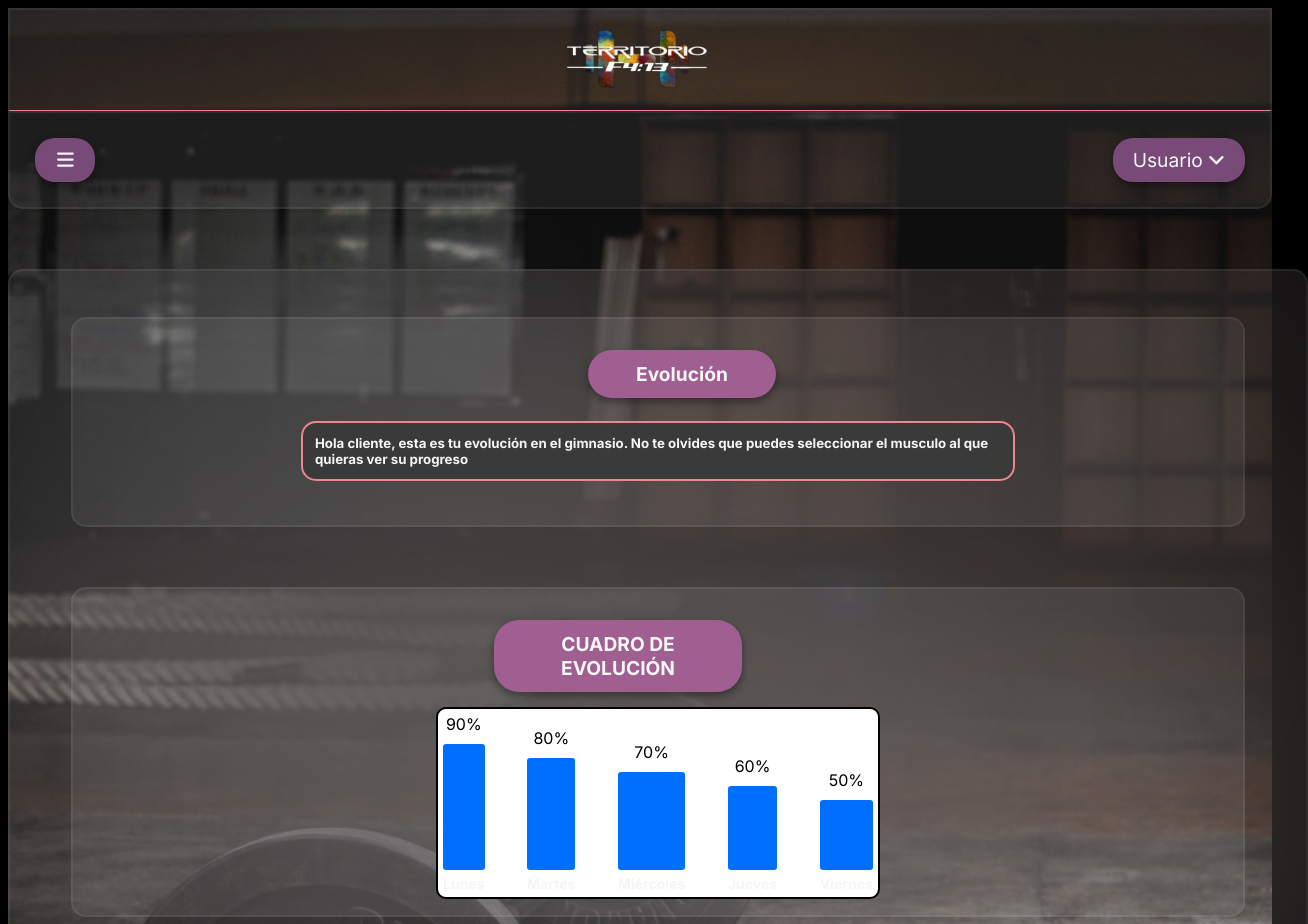
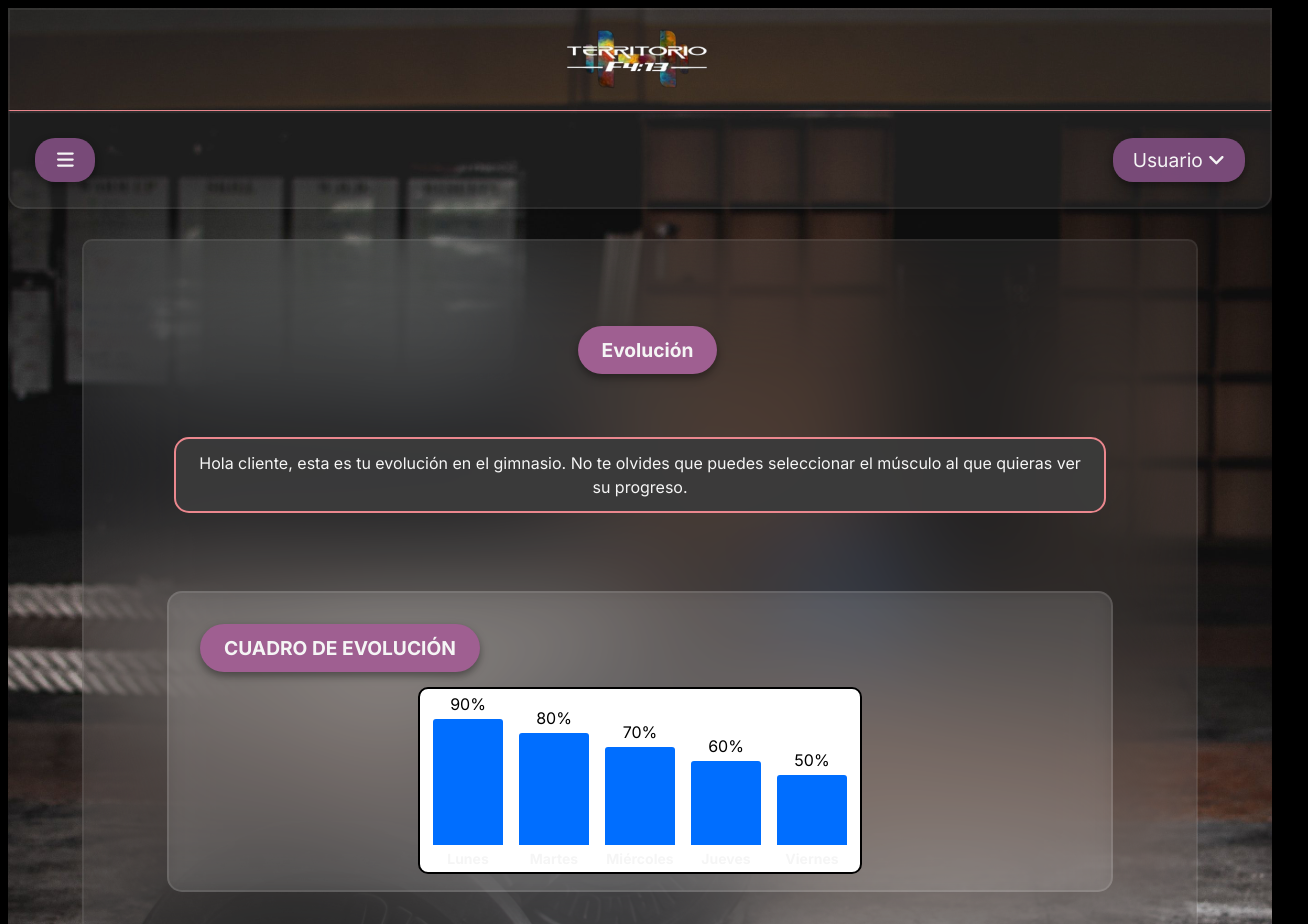
Before and after one commit to Ferchox/componentes, a React (Vite) app: page /EvaluacionUsuario in a window 1280 px wide. Shown: the top 924 px of the page, 1308 px wide, since content can reach past the window. Built offline with nearby package versions, Linux system fonts and the light colour scheme; no server answers.

Commit message:
arreglando direño

```diff
--- a/src/components/evaluacionUsuario/atomos/DescripcioEvaluacion.css
+++ b/src/components/evaluacionUsuario/atomos/DescripcioEvaluacion.css
@@ -1,4 +1,4 @@
-.App {
+.contenedor-evaluacion-usuario-descripcion {
   text-align: center;
   display: flex;
   flex-direction: column;
@@ -6,37 +6,33 @@
   padding: 20px;
 }
 
-.descripcion-evolucion {
-  margin-top: -40px;
-  padding: 20px;
+.titulo-descripcion-evaluacion-usuario {
+  display: flex;
+  justify-content: center;
 }
 
-.titulo > h3 {
+.titulo {
   background-color: var(--morado-claro);
   color: var(--blanco);
   padding: 12px 24px;
   border: none;
   border-radius: 25px;
-  cursor: pointer;
   font-size: 1.2em;
   transition: background-color 0.3s;
-  display: block;
-  width: 100%;
-  margin-bottom: 15px;
-  margin-top: 15px;
   box-shadow: 0 4px 8px rgba(0, 0, 0, 0.397);
-  text-align: center;
 }
 
-.descripcion-evolucion h5{
-  color: white;
-  height: auto;
-  width: 80%;
-  margin: 0.5rem 0;
+.descripcion-evaluacion {
+  padding: 20px;
+}
+
+.descripcion-evaluacion p {
+  color: var(--blanco);
   border: 2px solid var(--rosa);
   padding: 0.75rem;
   border-radius: 15px;
   background-color: var(--fondo-gris-oscuro);
-  color: var(--blanco);
   font-family: "Inter", sans-serif;
+  font-size: 1em;
+  margin: 0.5rem 0;
 }
--- a/src/components/evaluacionUsuario/atomos/DescripcioEvaluacion.jsx
+++ b/src/components/evaluacionUsuario/atomos/DescripcioEvaluacion.jsx
@@ -2,12 +2,13 @@ import React from 'react';
 import './DescripcioEvaluacion.css';
 
 function DescripcioEvaluacionUsuario() {
-
   return (
-    <div className="App">
-      <div className="titulo"><h3>Evolución</h3></div>
-      <div className="descripcion-evolucion">
-        <h5>Hola cliente, esta es tu evolución en el gimnasio. No te olvides que puedes seleccionar el musculo al que quieras ver su progreso</h5>
+    <div className="contenedor-evaluacion-usuario-descripcion">
+      <div className="titulo-descripcion-evaluacion-usuario">
+        <h3 className="titulo">Evolución</h3>
+      </div>
+      <div className="descripcion-evaluacion">
+        <p>Hola cliente, esta es tu evolución en el gimnasio. No te olvides que puedes seleccionar el músculo al que quieras ver su progreso.</p>
       </div>
     </div>
   );
--- a/src/components/evaluacionUsuario/moleculas/GraficoEvaluacionUsuario.css
+++ b/src/components/evaluacionUsuario/moleculas/GraficoEvaluacionUsuario.css
@@ -1,10 +1,10 @@
-.container-grafico {
+.contenedor-grafico {
   display: flex;
   flex-direction: column;
   align-items: center;
-  border: 2px solid #fafafa10;
-  background: #fafafa10;
-  backdrop-filter: blur(10rem);
+  border: 2px solid rgba(250, 250, 250, 0.1);
+  background: rgba(250, 250, 250, 0.1);
+  backdrop-filter: blur(10px);
   padding: 1rem;
   border-radius: 15px;
   width: 90%;
@@ -13,7 +13,8 @@
   z-index: 1;
 }
 
-.container-grafico h1{
+.titulo {
+  align-self: flex-start;
   background-color: var(--morado-claro);
   color: var(--blanco);
   padding: 12px 24px;
@@ -21,15 +22,14 @@
   border-radius: 25px;
   font-size: 1.2em;
   transition: background-color 0.3s;
-  display: block;
-  width: 200px;
   margin-bottom: 15px;
   margin-top: 15px;
+  margin-left: 15px;
   box-shadow: 0 4px 8px rgba(0, 0, 0, 0.397);
   text-align: center;
 }
 
-.progress-container {
+.contenedor-progreso {
   background-color: white;
   border: 2px solid black;
   border-radius: 10px;
@@ -41,30 +41,30 @@
   width: 85%;
 }
 
-.day-percentage {
+.dia-porcentaje {
   display: flex;
   flex-direction: column;
   align-items: center;
+  flex-grow: 1;
+  margin: 0 5px;
 }
 
-.day {
+.dia {
   font-weight: bold;
   font-size: 14px;
   margin-top: 5px;
-  order: 1;
 }
 
-.percentage {
+.porcentaje {
   color: black;
   font-size: 16px;
   margin-bottom: 5px;
-  order: -1;
 }
 
-.bar {
-  width: 100%;
-  height: calc(var(--percentage) * 140px);
+.barra {
+  width: 70px;
+  height: calc(var(--porcentaje) * 140px);
   background-color: rgb(0, 110, 255);
-  border-radius: 3px;
-  margin-top: 5px;
+  border-radius: 3px 3px 0 0;
+  transition: height 0.3s ease;
 }
--- a/src/components/evaluacionUsuario/moleculas/GraficoEvaluacionUsuario.jsx
+++ b/src/components/evaluacionUsuario/moleculas/GraficoEvaluacionUsuario.jsx
@@ -3,33 +3,33 @@ import "./GraficoEvaluacionUsuario.css";
 
 function GraficoEvaluacionUsuario() {
   return (
-    <div className="container-grafico">
-      <h1>CUADRO DE EVOLUCIÓN</h1>
-      <div className="progress-container">
-        <div className="day-percentage">
-          <div className="day">Lunes</div>
-          <div className="bar" style={{ "--percentage": "0.9" }}></div>
-          <div className="percentage">90%</div>
+    <div className="contenedor-grafico">
+      <h1 className="titulo">CUADRO DE EVOLUCIÓN</h1>
+      <div className="contenedor-progreso">
+        <div className="dia-porcentaje">
+          <div className="porcentaje">90%</div>
+          <div className="barra" style={{ "--porcentaje": "0.9" }}></div>
+          <div className="dia">Lunes</div>
         </div>
-        <div className="day-percentage">
-          <div className="day">Martes</div>
-          <div className="bar" style={{ "--percentage": "0.8" }}></div>
-          <div className="percentage">80%</div>
+        <div className="dia-porcentaje">
+          <div className="porcentaje">80%</div>
+          <div className="barra" style={{ "--porcentaje": "0.8" }}></div>
+          <div className="dia">Martes</div>
         </div>
-        <div className="day-percentage">
-          <div className="day">Miércoles</div>
-          <div className="bar" style={{ "--percentage": "0.7" }}></div>
-          <div className="percentage">70%</div>
+        <div className="dia-porcentaje">
+          <div className="porcentaje">70%</div>
+          <div className="barra" style={{ "--porcentaje": "0.7" }}></div>
+          <div className="dia">Miércoles</div>
         </div>
-        <div className="day-percentage">
-          <div className="day">Jueves</div>
-          <div className="bar" style={{ "--percentage": "0.6" }}></div>
-          <div className="percentage">60%</div>
+        <div className="dia-porcentaje">
+          <div className="porcentaje">60%</div>
+          <div className="barra" style={{ "--porcentaje": "0.6" }}></div>
+          <div className="dia">Jueves</div>
         </div>
-        <div className="day-percentage">
-          <div className="day">Viernes</div>
-          <div className="bar" style={{ "--percentage": "0.5" }}></div>
-          <div className="percentage">50%</div>
+        <div className="dia-porcentaje">
+          <div className="porcentaje">50%</div>
+          <div className="barra" style={{ "--porcentaje": "0.5" }}></div>
+          <div className="dia">Viernes</div>
         </div>
       </div>
     </div>
--- a/src/components/evaluacionUsuario/organismos/Evaluacion.css
+++ b/src/components/evaluacionUsuario/organismos/Evaluacion.css
@@ -1,13 +1,12 @@
 .contenedor-evaluacion {
   display: flex;
   flex-direction: column;
+  align-items: center;
+  padding: 50px;
   border: 2px solid #fafafa10;
   background: #fafafa10;
-  backdrop-filter: blur(10rem);
-  padding: 1rem;
-  border-radius: 15px;
-  width: 100%;
-  margin: 30px auto;
-  position: relative;
-  z-index: 1;
+  backdrop-filter: blur(4rem);
+  border-radius: 10px;
+  width: 80%;
+  margin: auto;
 }
--- a/src/components/evaluacionUsuario/pages/EvaluacionUsuario.css
+++ b/src/components/evaluacionUsuario/pages/EvaluacionUsuario.css
@@ -2,8 +2,4 @@
   background-image: url('../../../assets/fondo-registro.png');
   background-size: cover;
   background-position: center;
-  text-align: center;
-  display: flex;
-  flex-direction: column;
-  background-color: #3b3b3bf6;
 }
--- a/src/components/general/moleculas/DropdownPerfil.css
+++ b/src/components/general/moleculas/DropdownPerfil.css
@@ -39,6 +39,7 @@
   padding: 10px 15px;
   color: var(--blanco);
   cursor: pointer;
+  text-align: left;
   font-size: 16px;
   transition: background-color 0.3s;
 }
--- a/src/components/inicio/InformacionPrincipal.jsx
+++ b/src/components/inicio/organismos/InformacionPrincipal.jsx
@@ -1,6 +1,6 @@
 import React from "react";
-import bienvenidoaTF from "../../assets/bienvenidoa-tf.jpeg";
-import telefonoGym from "../../assets/telefono-gym.jpeg";
+import bienvenidoaTF from "../../../assets/bienvenidoa-tf.jpeg";
+import telefonoGym from "../../../assets/telefono-gym.jpeg";
 import "./InformacionPrincipal.css";
 
 const data = [
--- a/src/components/inicio/pages/Inicio.jsx
+++ b/src/components/inicio/pages/Inicio.jsx
@@ -1,5 +1,5 @@
 import React from 'react'
-import InformacionPrincipal from '../InformacionPrincipal'
+import InformacionPrincipal from '../organismos/InformacionPrincipal'
 import BarraNavegacion from '../../general/organismos/BarraNavegacion';
 import Cabecera from '../../general/organismos/Cabecera';
 import PiePagina from '../../general/organismos/PiePagina';
--- a/src/index.css
+++ b/src/index.css
@@ -27,7 +27,7 @@ h1 {
 }
 
 p {
-  color: var(--morado-oscuro);
+  color: var(--blanco);
 }
 
 button {
```
Also changed, not shown: src/components/inicio/organismos/InformacionPrincipal.css (renamed from src/components/inicio/InformacionPrincipal.css).
